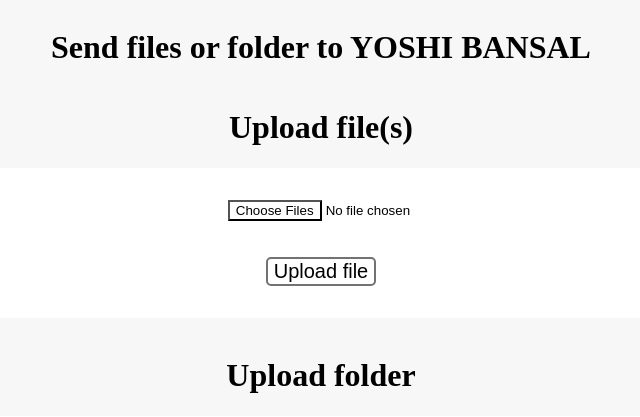
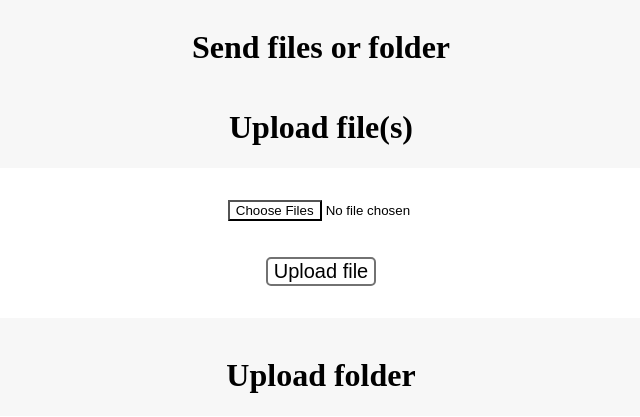
Before and after one commit to Yoshibansal/Upload, a Flask app: page / in a window 1280 px wide. Shown: the top 417 px of the page, without its empty margins (319-959 px from the left). Run offline with Flask 2, Linux system fonts and the light colour scheme.

Commit message:
Update index.html

```diff
--- a/templates/index.html
+++ b/templates/index.html
@@ -13,7 +13,7 @@
   </head>
   <body>
     <div class="container">
-      <h1 style="text-align: center">Send files or folder to YOSHI BANSAL</h1>
+      <h1 style="text-align: center">Send files or folder</h1>
       <h1 class="main_input">Upload file(s)</h1>
 
       <div class="form">
```
